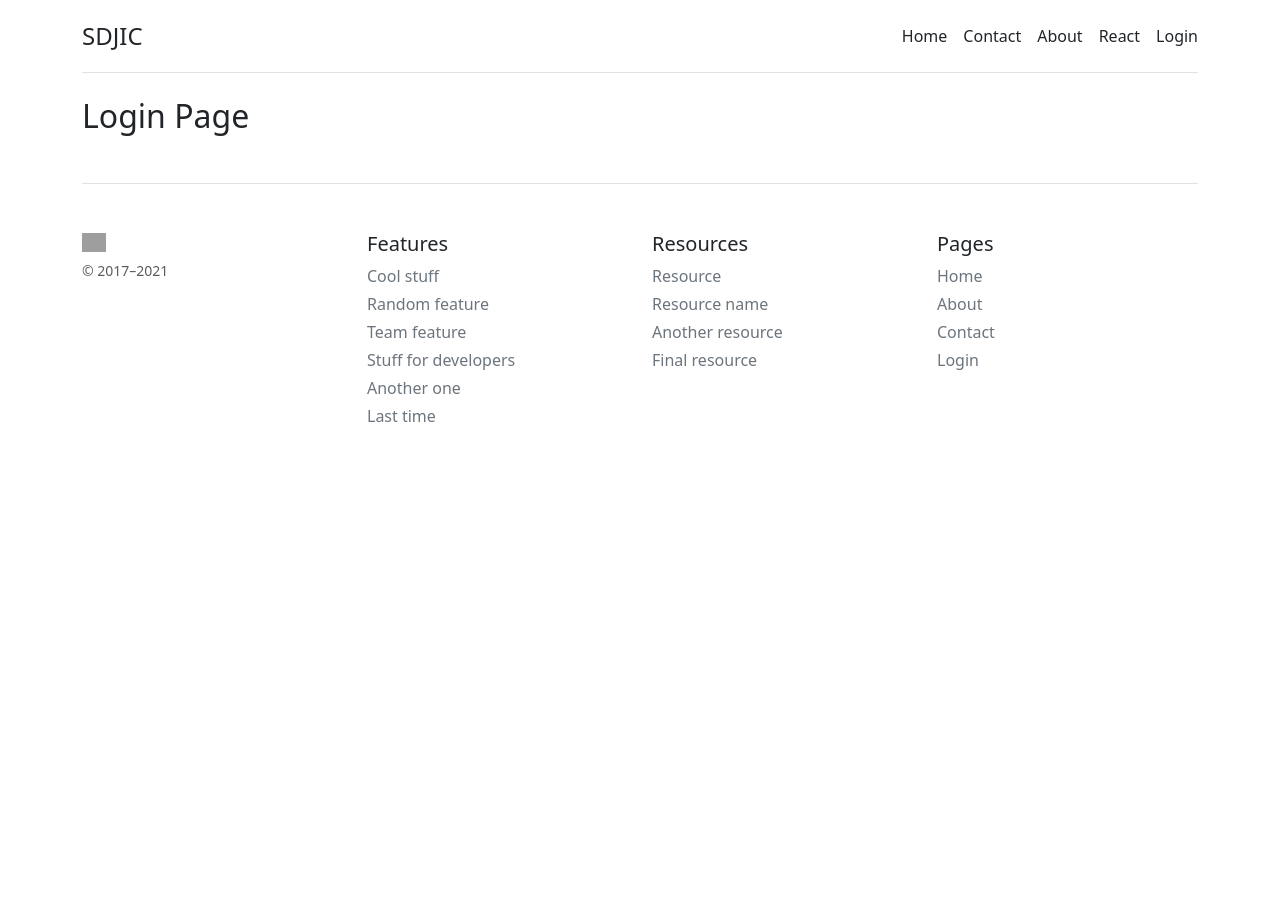
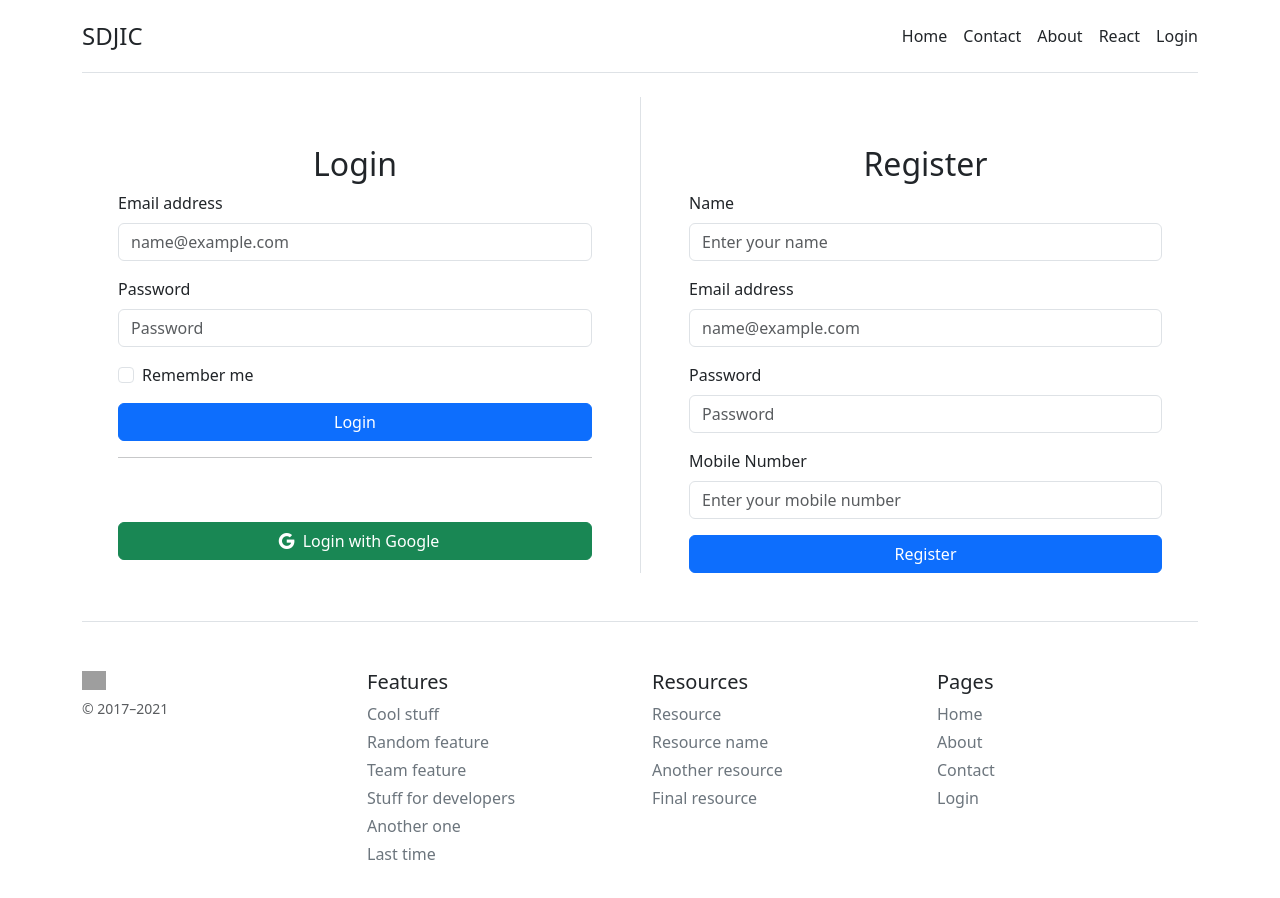
Before and after one commit to NehalPatel/SDJIC-React, a React (Create React App) app: page /login in a window 1280 px wide. Shown: the top 898 px of the page. Before the commit the page ends 800 px from the top, so only its background shows below. Built offline with nearby package versions, Linux system fonts and the light colour scheme; grey boxes are pictures that could not be loaded.

Commit message:
Login page addedd

```diff
--- a/public/index.html
+++ b/public/index.html
@@ -24,6 +24,7 @@
     -->
   <link rel="stylesheet" href="https://cdnjs.cloudflare.com/ajax/libs/font-awesome/5.15.3/css/all.min.css"
     crossorigin="anonymous">
+  <link rel="stylesheet" href="https://cdn.jsdelivr.net/npm/bootstrap-icons@1.11.3/font/bootstrap-icons.min.css">
 
 
   <title>SDJIC</title>
--- a/src/Pages/Login.js
+++ b/src/Pages/Login.js
@@ -1,9 +1,58 @@
 import React from 'react';
+import { createUserDocumentFromAuth, signInWithGooglePopup } from '../Util/firebase';
 
 const Login = () => {
+
+  const logGoogleUser = async () => {
+    const { user } = await signInWithGooglePopup();
+    createUserDocumentFromAuth(user);
+  }
+
   return (
-    <div>
-      <h2>Login Page</h2>
+    <div className="row">
+      <div className="col-md-6 px-5">
+        <h2 className="text-center mt-5">Login</h2>
+        <form>
+          <div className="mb-3">
+            <label htmlFor="email" className="form-label">Email address</label>
+            <input type="email" className="form-control" id="email" placeholder="name@example.com" />
+          </div>
+          <div className="mb-3">
+            <label htmlFor="password" className="form-label">Password</label>
+            <input type="password" className="form-control" id="password" placeholder="Password" />
+          </div>
+          <div className="mb-3 form-check">
+            <input type="checkbox" className="form-check-input" id="rememberMe" />
+            <label className="form-check-label" htmlFor="rememberMe">Remember me</label>
+          </div>
+          <button type="submit" className="btn btn-primary w-100">Login</button>
+
+          <hr />
+          <button type="button" className='btn btn-success btn-large w-100 mt-5' onClick={logGoogleUser}><i className="bi bi-google mx-2"></i>Login with Google</button>
+        </form>
+      </div>
+      <div className="col-md-6 border-start px-5">
+        <h2 className="text-center mt-5">Register</h2>
+        <form>
+          <div className="mb-3">
+            <label htmlFor="name" className="form-label">Name</label>
+            <input type="text" className="form-control" id="name" placeholder="Enter your name" required />
+          </div>
+          <div className="mb-3">
+            <label htmlFor="email" className="form-label">Email address</label>
+            <input type="email" className="form-control" id="email" placeholder="name@example.com" required />
+          </div>
+          <div className="mb-3">
+            <label htmlFor="password" className="form-label">Password</label>
+            <input type="password" className="form-control" id="password" placeholder="Password" required />
+          </div>
+          <div className="mb-3">
+            <label htmlFor="mobile" className="form-label">Mobile Number</label>
+            <input type="tel" className="form-control" id="mobile" placeholder="Enter your mobile number" required />
+          </div>
+          <button type="submit" className="btn btn-primary w-100">Register</button>
+        </form>
+      </div>
     </div>
   );
 };
--- /dev/null
+++ b/src/Util/firebase.js
@@ -0,0 +1,36 @@
+import { initializeApp } from "firebase/app";
+import {
+    getAuth,
+    GoogleAuthProvider,
+    signInWithPopup
+} from "firebase/auth";
+
+import { doc, getDoc, getFirestore } from "firebase/firestore";
+
+const firebaseConfig = {
+    apiKey: "AIzaSyD9L4Mh17psKfORcXt_cSVhg5AtGHMv47A",
+    authDomain: "crwn-clothing-a8d9d.firebaseapp.com",
+    projectId: "crwn-clothing-a8d9d",
+    storageBucket: "crwn-clothing-a8d9d.appspot.com",
+    messagingSenderId: "863211671306",
+    appId: "1:863211671306:web:969c69a42658c125c4b4f3"
+};
+
+const app = initializeApp(firebaseConfig);
+
+const provider = new GoogleAuthProvider();
+provider.setCustomParameters({
+    prompt: 'select_account'
+});
+
+export const auth = getAuth();
+export const signInWithGooglePopup = () => signInWithPopup(auth, provider);
+
+const db = getFirestore();
+//save in firebase database
+export const createUserDocumentFromAuth = async (user) => {
+    const userDocRef = doc(db, 'users', user.uid);
+
+    const userSnapshot = await getDoc(userDocRef);
+    console.log(userSnapshot);
+}
```
Also changed, not shown: package.json (+9 -8 lines), 1 other file (tests, documents, lock files or other folders).
